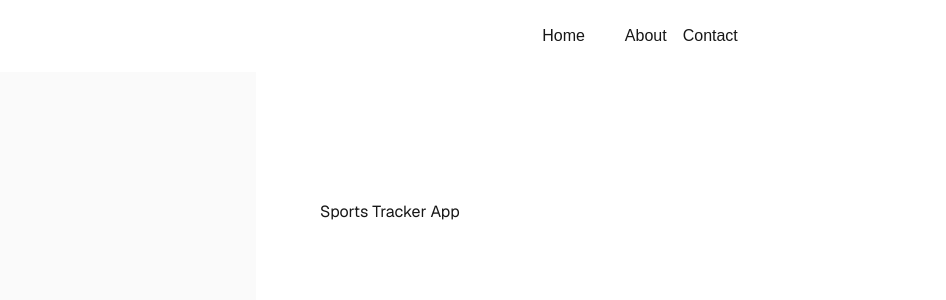
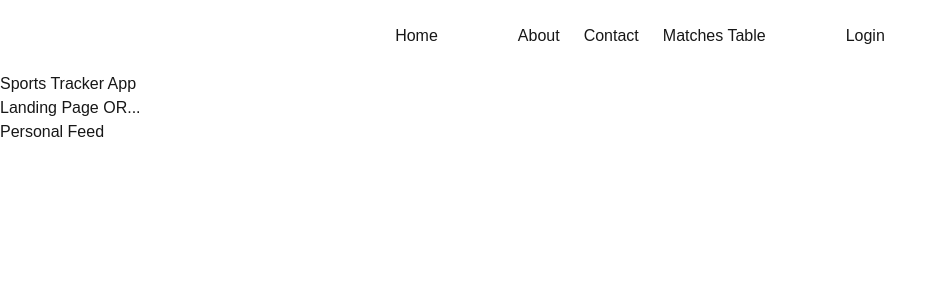
Before and after one commit to brysonmk/sport-tracker, a Next.js app: page / in a window 1280 px wide. Shown: the top 300 px of the page, without its empty margins (0-946 px from the left). Built offline with nearby package versions, Linux system fonts and the light colour scheme.

Commit message:
Setup format

```diff
--- a/src/app/components/Header.tsx
+++ b/src/app/components/Header.tsx
@@ -1,11 +1,13 @@
 export default function Header () {
     return (
-        <div className="flex justify-center gap-10 py-6">
+        <div className="flex justify-center gap-20 py-6">
             <div><a href="/">Home</a></div>
-            <div className="flex direction-row gap-4">
+            <div className="flex direction-row gap-6">
                 <div><a href="/about">About</a></div>
                 <div><a href="/contact">Contact</a></div>
+                <div><a href="/matches-table">Matches Table</a></div>
             </div>
+            <div><a href="/login">Login</a></div>
         </div>
     )
 }
--- a/src/app/page.tsx
+++ b/src/app/page.tsx
@@ -2,9 +2,15 @@ import Image from "next/image";
 
 export default function Home() {
   return (
-    <div className="flex min-h-screen items-center justify-center bg-zinc-50 font-sans dark:bg-black">
-      <main className="flex min-h-screen w-full max-w-3xl flex-col items-center justify-between py-32 px-16 bg-white dark:bg-black sm:items-start">
-        Sports Tracker App
+    <div>
+      <main>
+        <div>Sports Tracker App</div>
+        <div>
+          Landing Page OR...
+        </div>
+        <div>
+          Personal Feed
+        </div>
       </main>
     </div>
   );
```
